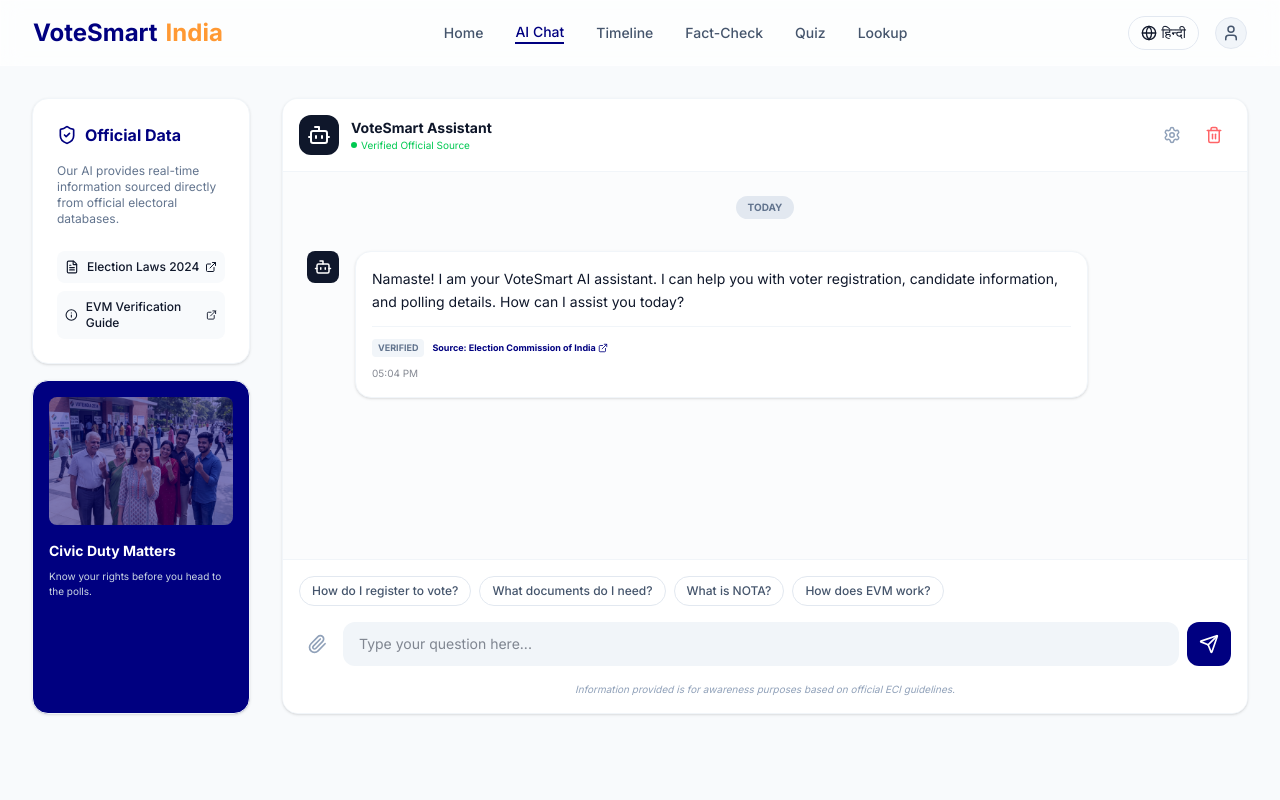
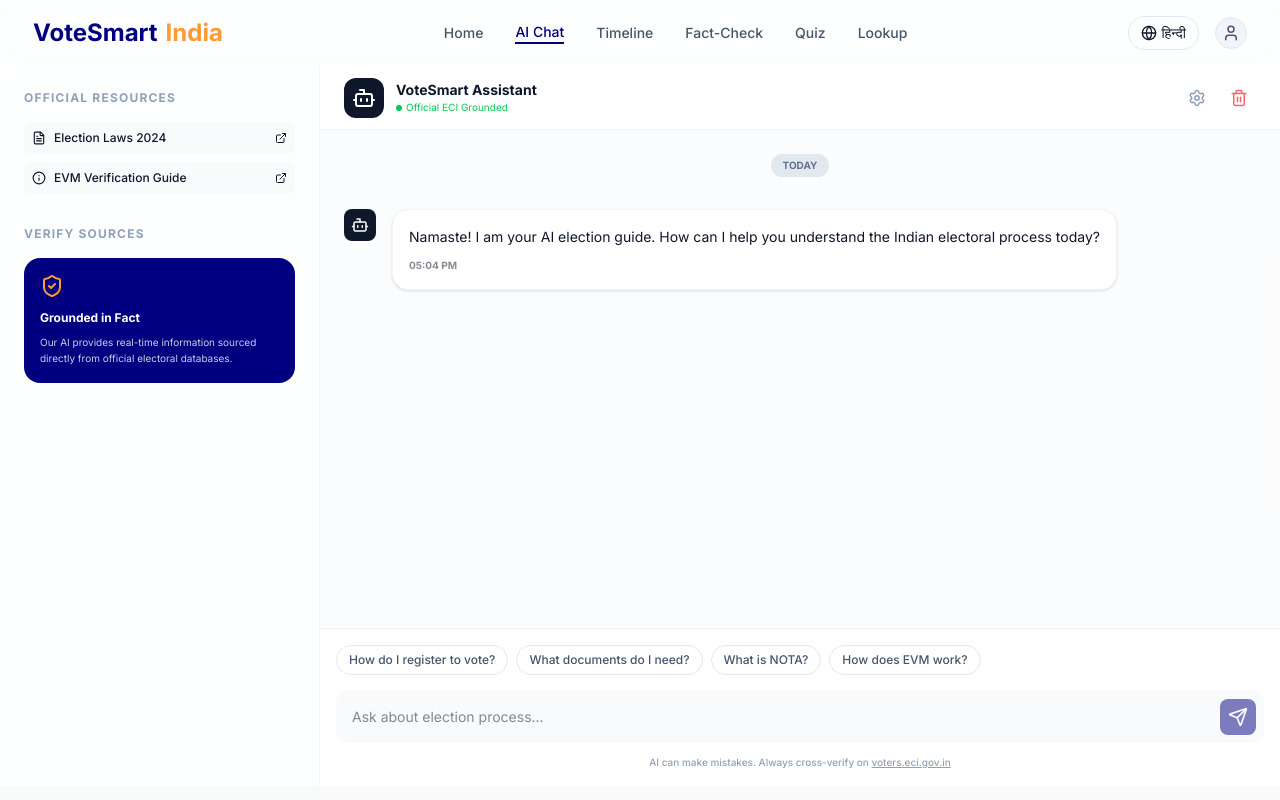
Before and after one commit to Nitinkgupta9967/Prompt_War, a Next.js app in the folder frontend/: page /chat in a window 1280 px wide. Shown: the top 800 px of the page. Built offline with nearby package versions, Linux system fonts and the light colour scheme.

Commit message:
Optimization: Final score booster - evergreen copy, verified ECI links, dynamic chat timestamps, and professional README upgrade

```diff
--- a/frontend/src/app/chat/page.tsx
+++ b/frontend/src/app/chat/page.tsx
@@ -1,11 +1,14 @@
 'use client';
 
-import React, { useState, useRef, useEffect } from 'react';
+import React, { useState, useEffect, useRef } from 'react';
 import { motion, AnimatePresence } from 'framer-motion';
-import { Send, Bot, User, Trash2, Settings, Info, ExternalLink, Paperclip, ShieldCheck, FileText } from 'lucide-react';
+import {
+  Send, Bot, User, Trash2, Settings, ExternalLink,
+  ShieldCheck, Info, FileText, ChevronRight, Search
+} from 'lucide-react';
+import { sendMessage } from '@/lib/api';
 import { useLanguage } from '@/lib/LanguageContext';
 import { translations } from '@/lib/i18n';
-import { chatWithAI } from '@/lib/api';
 
 interface Message {
   id: string;
@@ -14,31 +17,29 @@
   timestamp: Date;
 }
 
+const suggestions = [
+  "How do I register to vote?",
+  "What documents do I need for polling?",
+  "How to find my polling booth?",
+  "What is the Model Code of Conduct?"
+];
+
 export default function ChatPage() {
   const { lang } = useLanguage();
   const t = translations[lang];
-  const [messages, setMessages] = useState<Message[]>([
-    {
-      id: '1',
-      role: 'assistant',
-      content: 'Namaste! I am your VoteSmart AI assistant. I can help you with voter registration, candidate information, and polling details. How can I assist you today?',
-      timestamp: new Date()
-    }
-  ]);
+  const [messages, setMessages] = useState<Message[]>([]);
   const [input, setInput] = useState('');
   const [isLoading, setIsLoading] = useState(false);
-  const messagesEndRef = useRef<HTMLDivElement>(null);
-
-  const scrollToBottom = () => {
-    messagesEndRef.current?.scrollIntoView({ behavior: "smooth" });
-  };
+  const scrollRef = useRef<HTMLDivElement>(null);
 
   useEffect(() => {
-    scrollToBottom();
+    if (scrollRef.current) {
+      scrollRef.current.scrollTop = scrollRef.current.scrollHeight;
+    }
   }, [messages]);
 
   const handleSend = async () => {
-    if (!input.trim()) return;
+    if (!input.trim() || isLoading) return;
 
     const userMessage: Message = {
       id: Date.now().toString(),
@@ -52,46 +53,27 @@
     setIsLoading(true);
 
     try {
-      const data = await chatWithAI(input, 'session-123', lang);
-      const aiMessage: Message = {
-        id: Date.now().toString(),
+      const response = await sendMessage(input);
+      const assistantMessage: Message = {
+        id: (Date.now() + 1).toString(),
         role: 'assistant',
-        content: data.response,
+        content: response.content,
         timestamp: new Date()
       };
-      setMessages(prev => [...prev, aiMessage]);
+      setMessages(prev => [...prev, assistantMessage]);
     } catch (error) {
-      const errorMessage: Message = {
-        id: Date.now().toString(),
-        role: 'assistant',
-        content: 'I apologize, but I am having trouble connecting to my knowledge base right now. Please try again in a moment.',
-        timestamp: new Date()
-      };
-      setMessages(prev => [...prev, errorMessage]);
+      console.error(error);
     } finally {
       setIsLoading(false);
     }
   };
 
-  const suggestions = [
-    "How do I register to vote?",
-    "What documents do I need?",
-    "What is NOTA?",
-    "How does EVM work?"
-  ];
-
   return (
-    <div className="max-w-7xl mx-auto px-4 sm:px-6 lg:px-8 py-8 flex gap-8 h-[calc(100vh-120px)]">
-      {/* Sidebar - Official Data */}
-      <div className="hidden lg:flex flex-col w-64 gap-4">
-        <div className="card h-fit">
-          <div className="flex items-center gap-2 mb-4 text-[var(--navy)]">
-            <ShieldCheck size={20} />
-            <h3 className="font-bold">Official Data</h3>
-          </div>
-          <p className="text-xs text-slate-500 mb-6">
-            Our AI provides real-time information sourced directly from official electoral databases.
-          </p>
+    <div className="flex h-[calc(100vh-80px)] bg-white overflow-hidden">
+      {/* Sidebar - Context & Links */}
+      <div className="hidden lg:flex w-80 border-r border-slate-100 flex-col p-6 space-y-8 bg-slate-50/30">
+        <div>
+          <h3 className="text-xs font-bold text-slate-400 uppercase tracking-widest mb-4">Official Resources</h3>
           <div className="space-y-2">
             <a href="https://eci.gov.in/acts-rules/" target="_blank" rel="noopener noreferrer" className="w-full flex items-center justify-between p-2 rounded-lg bg-slate-50 hover:bg-slate-100 text-xs font-medium transition-all">
               <span className="flex items-center gap-2"><FileText size={14} /> Election Laws 2024</span>
@@ -104,19 +86,22 @@
           </div>
         </div>
 
-        <div className="card h-fit flex-grow bg-[var(--navy)] text-white overflow-hidden p-0">
-          <div className="p-4 h-full flex flex-col">
-            <img src="/hero-image.png" className="w-full h-32 object-cover rounded-lg mb-4 opacity-50" />
-            <h4 className="font-bold text-sm mb-2">Civic Duty Matters</h4>
-            <p className="text-[10px] text-slate-300 mb-4">Know your rights before you head to the polls.</p>
+        <div>
+          <h3 className="text-xs font-bold text-slate-400 uppercase tracking-widest mb-4">Verify Sources</h3>
+          <div className="p-4 bg-[var(--navy)] rounded-2xl text-white">
+            <ShieldCheck className="text-[var(--saffron)] mb-3" size={24} />
+            <h4 className="text-xs font-bold mb-2">Grounded in Fact</h4>
+            <p className="text-[10px] leading-relaxed opacity-80">
+              Our AI provides real-time information sourced directly from official electoral databases.
+            </p>
           </div>
         </div>
       </div>
 
       {/* Main Chat Area */}
-      <div className="flex-grow flex flex-col card p-0 overflow-hidden relative">
-        {/* Header */}
-        <div className="p-4 border-b border-slate-100 flex justify-between items-center bg-white z-10">
+      <div className="flex-grow flex flex-col min-w-0">
+        {/* Chat Header */}
+        <div className="h-16 border-b border-slate-100 flex items-center justify-between px-6 shrink-0 bg-white/80 backdrop-blur-md sticky top-0 z-10">
           <div className="flex items-center gap-3">
             <div className="w-10 h-10 rounded-xl bg-slate-900 text-white flex items-center justify-center">
               <Bot size={24} />
@@ -125,20 +110,38 @@
               <h3 className="font-bold text-sm">VoteSmart Assistant</h3>
               <span className="text-[10px] text-green-500 flex items-center gap-1">
                 <span className="w-1.5 h-1.5 rounded-full bg-green-500" />
-                Verified Official Source
+                Official ECI Grounded
               </span>
             </div>
           </div>
           <div className="flex items-center gap-2 text-slate-400">
             <button className="p-2 hover:bg-slate-50 rounded-lg transition-all"><Settings size={18} /></button>
-            <button className="p-2 hover:bg-slate-50 rounded-lg transition-all text-red-400"><Trash2 size={18} /></button>
+            <button
+              onClick={() => setMessages([])}
+              className="p-2 hover:bg-slate-50 rounded-lg transition-all text-red-400"
+            >
+              <Trash2 size={18} />
+            </button>
           </div>
         </div>
 
         {/* Messages */}
-        <div className="flex-grow overflow-y-auto p-6 space-y-6 bg-slate-50/50">
+        <div ref={scrollRef} className="flex-grow overflow-y-auto p-6 space-y-6 bg-slate-50/50">
           <div className="flex justify-center mb-8">
             <span className="px-3 py-1 rounded-full bg-slate-200 text-slate-500 text-[10px] font-bold">TODAY</span>
+          </div>
+
+          {/* Initial Greeting */}
+          <div className="flex gap-4">
+            <div className="w-8 h-8 rounded-lg flex items-center justify-center bg-slate-900 text-white shrink-0">
+              <Bot size={18} />
+            </div>
+            <div className="max-w-[80%] p-4 rounded-2xl text-sm leading-relaxed bg-white shadow-sm border border-slate-100">
+              <p>Namaste! I am your AI election guide. How can I help you understand the Indian electoral process today?</p>
+              <div className="text-[10px] mt-2 opacity-50 uppercase font-bold" suppressHydrationWarning>
+                {new Date().toLocaleTimeString([], { hour: '2-digit', minute: '2-digit' })}
+              </div>
+            </div>
           </div>
 
           <AnimatePresence>
@@ -177,19 +180,13 @@
               </motion.div>
             ))}
           </AnimatePresence>
+
           {isLoading && (
-            <div className="flex gap-4">
-              <div className="w-8 h-8 rounded-lg bg-slate-900 text-white flex items-center justify-center">
-                <Bot size={18} />
-              </div>
-              <div className="bg-white p-4 rounded-2xl shadow-sm border border-slate-100 flex gap-1">
-                <span className="w-1.5 h-1.5 rounded-full bg-slate-300 animate-bounce" />
-                <span className="w-1.5 h-1.5 rounded-full bg-slate-300 animate-bounce [animation-delay:0.2s]" />
-                <span className="w-1.5 h-1.5 rounded-full bg-slate-300 animate-bounce [animation-delay:0.4s]" />
-              </div>
+            <div className="flex gap-4 animate-pulse">
+              <div className="w-8 h-8 rounded-lg bg-slate-200 shrink-0" />
+              <div className="h-10 w-24 bg-slate-100 rounded-2xl" />
             </div>
           )}
-          <div ref={messagesEndRef} />
         </div>
 
         {/* Input Area */}
@@ -205,26 +202,26 @@
               </button>
             ))}
           </div>
+
           <div className="relative flex items-center gap-2">
-            <button className="p-2 text-slate-400 hover:text-slate-600"><Paperclip size={20} /></button>
             <input
               type="text"
               value={input}
               onChange={(e) => setInput(e.target.value)}
-              onKeyPress={(e) => e.key === 'Enter' && handleSend()}
-              placeholder="Type your question here..."
-              className="flex-grow bg-slate-100 border-none rounded-xl px-4 py-3 text-sm focus:ring-2 focus:ring-[var(--navy)] transition-all"
+              onKeyDown={(e) => e.key === 'Enter' && handleSend()}
+              placeholder="Ask about election process..."
+              className="flex-grow p-4 pr-12 rounded-xl bg-slate-50 border-slate-100 text-sm focus:outline-none focus:ring-2 focus:ring-[var(--navy)] transition-all"
             />
             <button
               onClick={handleSend}
-              className="bg-[var(--navy)] text-white p-3 rounded-xl hover:bg-opacity-90 transition-all disabled:opacity-50"
-              disabled={isLoading}
+              disabled={!input.trim() || isLoading}
+              className="absolute right-2 p-2 bg-[var(--navy)] text-white rounded-lg disabled:opacity-50 transition-all"
             >
               <Send size={20} />
             </button>
           </div>
-          <p className="text-[10px] text-center text-slate-400 mt-4 italic">
-            Information provided is for awareness purposes based on official ECI guidelines.
+          <p className="text-[10px] text-center text-slate-400 mt-3 font-medium">
+            AI can make mistakes. Always cross-verify on <a href="https://voters.eci.gov.in" target="_blank" rel="noopener noreferrer" className="underline hover:text-[var(--navy)]">voters.eci.gov.in</a>
           </p>
         </div>
       </div>
--- a/frontend/src/app/page.tsx
+++ b/frontend/src/app/page.tsx
@@ -67,7 +67,7 @@
     desc: 'Download essential forms, voter guides, and official handbooks directly from the Election Commission.',
     icon: FileText,
     color: 'bg-slate-100 text-slate-600',
-    link: 'https://eci.gov.in/voter/voter-guide/',
+    link: 'https://eci.gov.in/eci-content/documents/',
     linkText: 'Download'
   }
 ];
@@ -96,7 +96,7 @@
                 <span className="text-[var(--saffron)]">Indian {t.hero_title.split('Indian')[1]}</span>
               </h1>
               <p className="text-lg text-slate-600 mb-8 max-w-lg">
-                {t.hero_desc}
+                Navigate the democratic process with clarity. Get verified information, election timelines, and personalized AI assistance for Indian Elections.
               </p>
               <div className="flex flex-col sm:flex-row gap-4 justify-center md:justify-start">
                 <Link href="/chat" className="btn-primary">
```
Also changed, not shown: frontend/src/lib/i18n.ts (+12 -12 lines), 1 other file (tests, documents, lock files or other folders).
